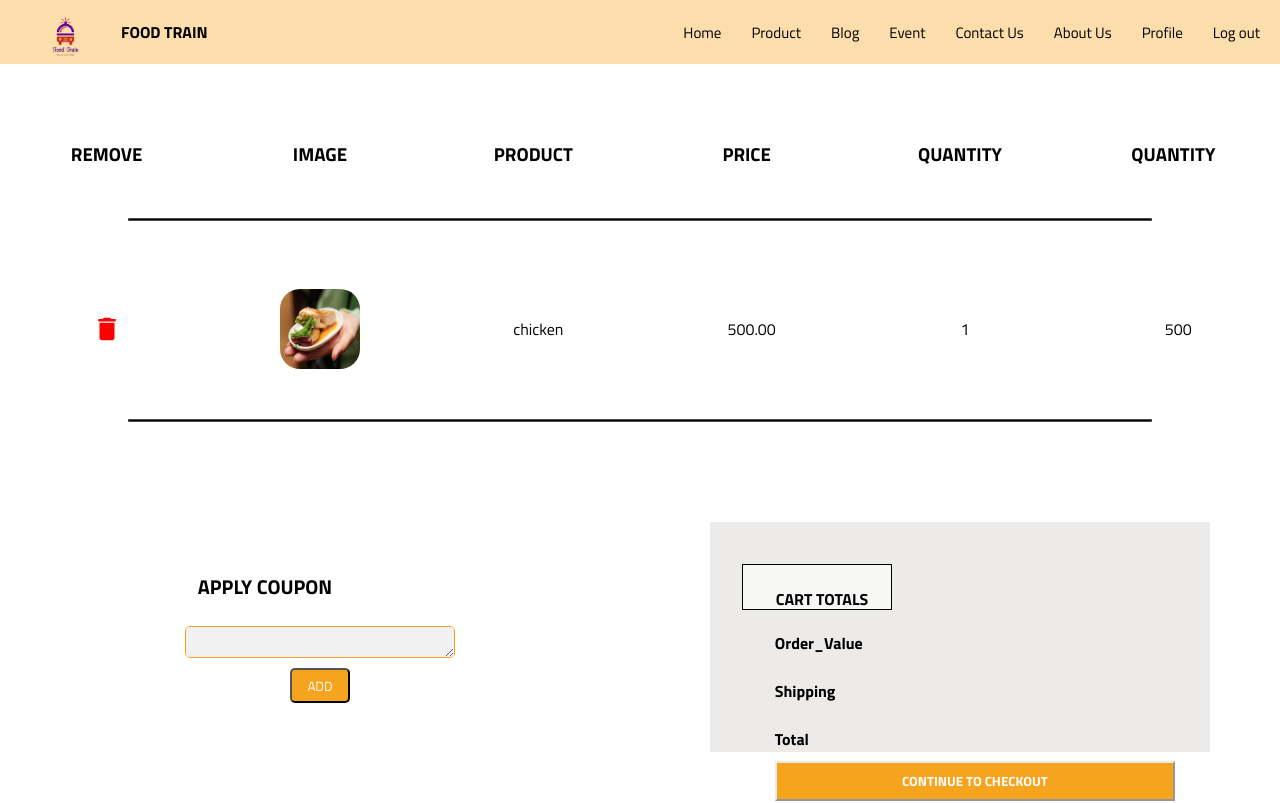
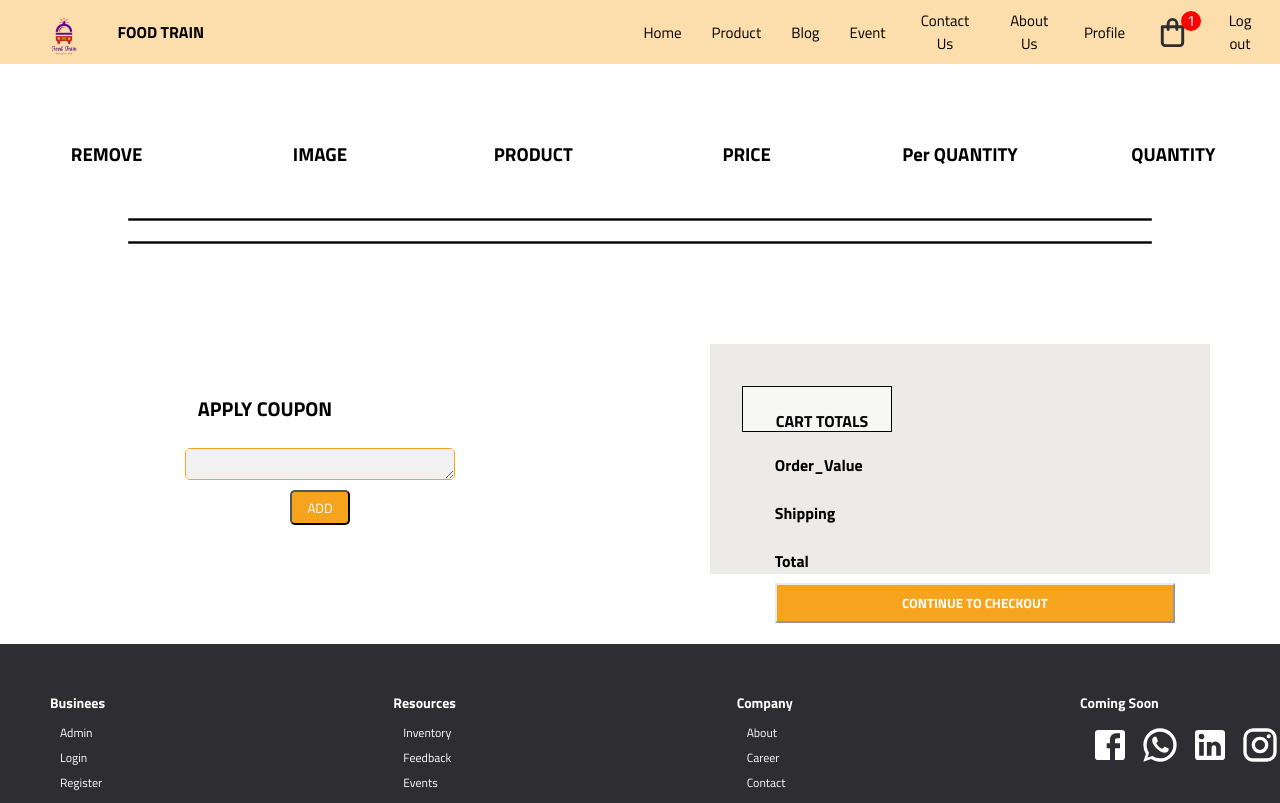
Before and after one commit to Aaathif/Main_Food_Train, a React (Create React App) app: page /cart in a window 1280 px wide. Shown: the top 803 px of the page. Built offline with nearby package versions, Linux system fonts and the light colour scheme.

Commit message:
after adding cart in navbar

```diff
--- a/package.json
+++ b/package.json
@@ -5,6 +5,7 @@
   "dependencies": {
     "@emotion/react": "^11.10.6",
     "@emotion/styled": "^11.10.6",
+    "@iconscout/react-unicons": "iconscout/react-unicons",
     "@mui/icons-material": "^5.11.16",
     "@mui/material": "^5.11.16",
     "@testing-library/jest-dom": "^5.16.5",
@@ -20,6 +21,7 @@
     "react-scripts": "5.0.1",
     "react-stripe-checkout": "^2.6.3",
     "react-toastify": "^9.1.3",
+    "react-use-cart": "^1.13.0",
     "web-vitals": "^2.1.4"
   },
   "scripts": {
--- a/src/components/Navbar/Navbar.css
+++ b/src/components/Navbar/Navbar.css
@@ -66,6 +66,35 @@ a{
     display: none;
 
 }
+
+.cart {
+    position: relative;
+    display: flex;
+    cursor: pointer;
+    z-index: 99;
+}
+
+.cart:hover {
+    transform: scale(1.1);
+}
+
+.badge {
+    position: absolute;
+    display: flex;
+    background-color: red;
+    color: white;
+    border-radius: 50%;
+    width: 20px;
+    height: 20px;
+    align-items: center;
+    justify-content: center;
+    top: 6px;
+    right: -0.1rem;
+}
+
+
+
+
 /* if page size is reduced 4 lines will appear */
 @media screen and (max-width: 768px) {
     .nav_toggler{
--- a/src/components/Navbar/Navbar.jsx
+++ b/src/components/Navbar/Navbar.jsx
@@ -1,6 +1,7 @@
 import React, {useState} from 'react'
 import './Navbar.css'
 import { Link } from "react-router-dom";
+import {UilShoppingBag} from '@iconscout/react-unicons'
 // import icon from '..//../images/Food train logo.png'
 
   function Navbar() {
@@ -42,6 +43,11 @@ import { Link } from "react-router-dom";
             <li className="nav_item"><Link to="/contactUs" className="nav_link">Contact Us</Link></li>
             <li className="nav_item"><Link to="/aboutUs" className="nav_link">About Us</Link></li>
             <li className="nav_item"><Link to='/profile' className="nav_link">Profile</Link></li>
+            <li className="nav_item cart">
+              <Link to='/cart' className="nav_link">
+              <UilShoppingBag size={35} color="#2E2E2E"/></Link>
+              <div className='badge'>1</div>
+              </li>
             <li className="nav_item"><Link to="/login" className="nav_link">Log out</Link></li>
         </ul>
         <div onClick={navToggle} className={ToggleIcon}>   {/**/}
--- a/src/components/Orders/Orderdes.jsx
+++ b/src/components/Orders/Orderdes.jsx
@@ -2,84 +2,95 @@ import React from 'react'
 import css from './Orders.module.css'
 import DeleteIcon from '@mui/icons-material/Delete';
 import { Link } from 'react-router-dom';
+import { CartProvider, useCart } from "react-use-cart";
 
 
-function Orderdes({Orderdata}) {
+function Orderdes({ Orderdata }) {
+
+  const { isEmpty, totalUniqueItems, items, updateItemQuantity, removeItem } = useCart();
+  console.log(items+"sathurjan");
+
+  // if (isEmpty) return <p>Your cart is empty</p>;
+
   return (
     <div className={css.container}>
       <div className={css.row}>
 
         <div className={css.colum}>
-        <h3>{Orderdata.remove}</h3>
+          <h3>REMOVE</h3>
         </div>
 
         <div className={css.colum}>
-      <h3 >{Orderdata.image}</h3>
+          <h3 >IMAGE</h3>
 
         </div>
 
         <div className={css.colum}>
-        <h3 >{Orderdata.product}</h3>
+          <h3 >PRODUCT</h3>
 
         </div>
 
         <div className={css.colum}>
-        <h3 >{Orderdata.price}</h3>
+          <h3 >PRICE</h3>
 
         </div>
 
         <div className={css.colum}>
-        <h3 >{Orderdata.quantity}</h3>
+          <h3 >Per QUANTITY</h3>
 
         </div>
 
         <div className={css.colum}>
-      <h3 >{Orderdata.quantity}</h3>
+          <h3 >QUANTITY</h3>
 
         </div>
 
       </div>
       <hr />
-
-
+      {items.map((Orderdata) => (
           <div className={css.row}>
           <div className={css.colum}>
             {/* <img src={Orderdata.closebtn} style={{ height: '10px', width: '10px' }} alt="cxsvcxs"  /> */}
-         <DeleteIcon style={{color: "red", fontSize: "30px"}}/>
+            <DeleteIcon style={{ color: "red", fontSize: "30px" }} />
 
           </div>
 
           <div className={css.colum}>
-        <img src={Orderdata.imggg} style={{ height: '80px', width: '80px', borderRadius:"20px" }} alt="" />
+            <img src={Orderdata.photos} style={{ height: '80px', width: '80px', borderRadius: "20px" }} alt="" />
           </div>
 
           <div className={css.colum}>
-        <p>{Orderdata.pname}</p>
+            <p>{Orderdata.title}</p>
           </div>
 
           <div className={css.colum}>
-        <p>{Orderdata.pprice}</p>
+            {/* <p>{Orderdata.pprice}</p> */}
+            price
           </div>
 
           <div className={css.colum}>
-        <p>{Orderdata.pquantity}</p>
+            {/* <p>{Orderdata.pquantity}</p> */}
+            quanity
           </div>
 
           <div className={css.colum}>
-        <p>{Orderdata.psubtotal}</p>
+            {/* <p>{Orderdata.psubtotal}</p> */}
+            total
           </div>
 
         </div>
+      ))}
+
       <hr />
 
       <div className={css.row}>
         <div className={css.colum2}>
 
-        <h3 className={css.textcenter}>{Orderdata.couppn}</h3>
+          <h3 className={css.textcenter}>APPLY COUPON</h3>
           <br />
           <span>
             <textarea className={css.textarea}> </textarea>
-        <button className={css.btn}>{Orderdata.add}</button>
+            <button className={css.btn}>ADD</button>
           </span>
         </div>
 
@@ -87,18 +98,18 @@ function Orderdes({Orderdata}) {
         <div className={css.colum2}>
           <div className={css.element}>
             <div className={css.element1}>
-              <p className={css.text}>{Orderdata.cart}</p>
+              <p className={css.text}>CART TOTALS</p>
 
               <div className={css.colum3}>
 
-                  <p className={css.text1}>{Orderdata.Ovalue}</p>
+                <p className={css.text1}>Order_Value</p>
                 <br />
 
-                  <p className={css.text2}>{Orderdata.ship}</p>
-                  <br/>
-                  <p className={css.text3}>{Orderdata.total}</p>
+                <p className={css.text2}>Shipping</p>
+                <br />
+                <p className={css.text3}>Total</p>
                 <Link to='/payment'>
-                  <button className={css.btn2}>{Orderdata.checkout}</button>
+                  <button className={css.btn2}>CONTINUE TO CHECKOUT</button>
                 </Link>
 
               </div>
--- a/src/components/SingleProduct/SingleProduct.jsx
+++ b/src/components/SingleProduct/SingleProduct.jsx
@@ -2,10 +2,13 @@ import React, { useEffect, useState } from 'react'
 import css from './SingleProduct.module.css'
 import { Link, useLocation, useParams } from 'react-router-dom'
 import useFetch from '../../hooks/useFetch';
+import { CartProvider, useCart } from "react-use-cart";
 
 function SingleProduct() {
 
-    const {id} = useParams()
+    const { addItem } = useCart();
+
+    const { id } = useParams()
 
 
     const [qty, setQty] = useState(1)
@@ -14,7 +17,7 @@ function SingleProduct() {
     const size = location.state.size
     const price = location.state.price
     const priceQty = parseInt(price) * qty
-    console.log(size+"hello")
+    console.log(size + "hello")
 
 
 
@@ -44,17 +47,17 @@ function SingleProduct() {
         <div className={css.container}>
             <div className={css.row}>
                 <div className={css.col2}>
-                <img src={data.photos} style={{width: "400px"}}/>
+                    <img src={data.photos} style={{ width: "400px" }} />
                 </div>
                 <div className={css.col2}>
                     <h6>{data.type}</h6>
                     <h3>{data.title}</h3>
                     <h4>Size: {size}</h4>
-                <h3 style={{color: "gray"}}>Price: {price}</h3>
+                    <h3 style={{ color: "gray" }}>Price: {price}</h3>
                     <h3>Totol Amount: {priceQty}</h3>
-                <input type="number" name="" id="" min={1} value={qty} onChange={(e)=>{setQty(e.target.value)}} />
+                    <input type="number" name="" id="" min={1} value={qty} onChange={(e) => { setQty(e.target.value) }} />
                     <Link to='/cart'>
-                <button>Add to cart</button></Link>
+                        <button onClick={() => (addItem(data.title), alert("Item has been added your cart"))} >Add to cart</button></Link>
                     <h4>{data.description}</h4>
                     <span>{data.description}!. Get the best Results for Resume Writers Denver. Find what you are looking for! 99% Match on Resume Writers Denver. Find Here - Free, Private and Secure. The Best Resources. Always Facts. Unlimited Access. Results & Answers. Privacy Friendly. Grammarly Helps You Eliminate Errors And Find The Perfect Words To Express Yourself. Find and Add Sources Fast. Fix Punctuation Errors. AI Writing Assistant. Eliminate Grammar Errors. Improve Word Choice. Easily Improve Any Text. </span>
                 </div>
```
Also changed, not shown: src/context/StateContext.js (added, +103 -0 lines), 1 other file (tests, documents, lock files or other folders). Lines whose indentation alone changed are shown as unchanged.
